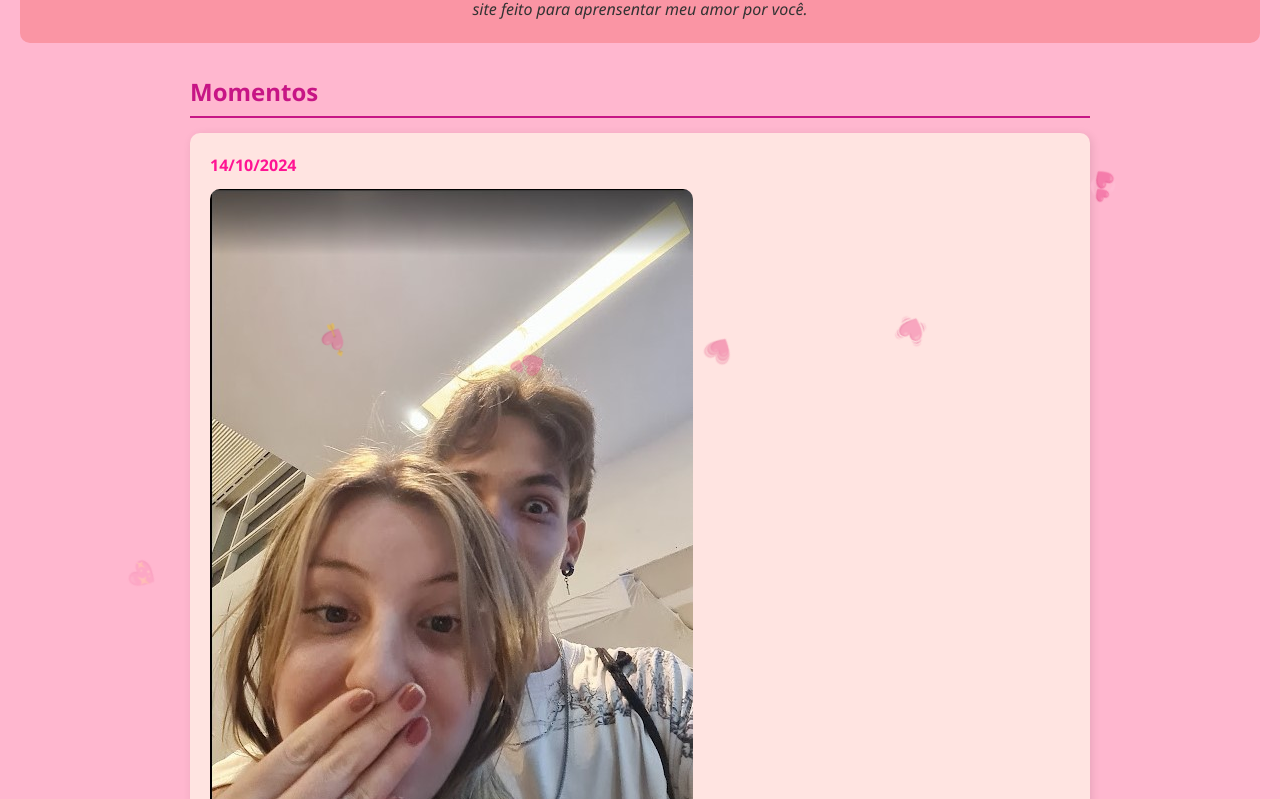
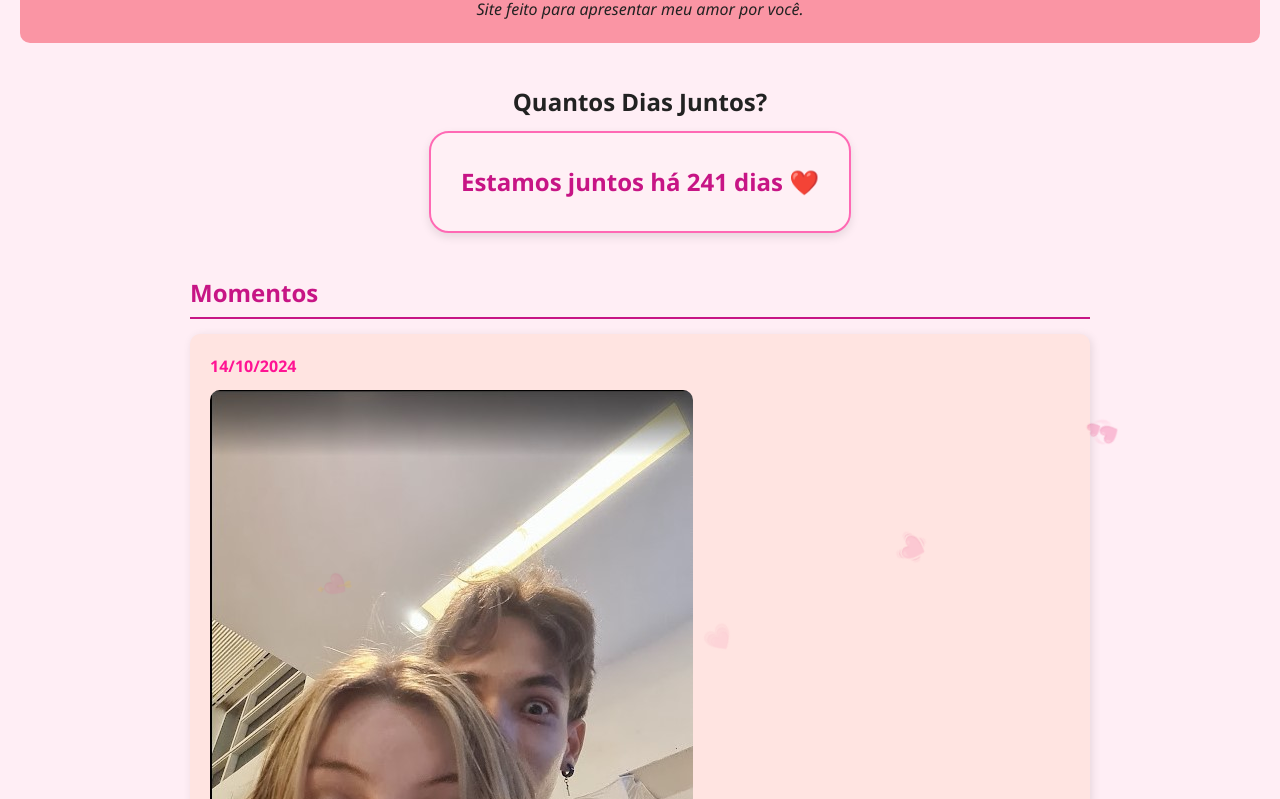
Before and after one commit to CaioBPQ/dia-dos-namorados, a plain HTML site: page dia dos namorados/index.html in a window 1280 px wide. Shown: the part 94-893 px from the top of the page. Drawn offline with nearby package versions, Linux system fonts and the light colour scheme.

Commit message:
Add files via upload

```diff
--- a/dia dos namorados/index.html
+++ b/dia dos namorados/index.html
@@ -5,10 +5,11 @@
     <meta name="viewport" content="width=device-width, initial-scale=1.0">
     <title>Dia Dos Namorados</title>
     <link rel="stylesheet" href="style.css">
+    <link href="https://unpkg.com/aos@2.3.1/dist/aos.css" rel="stylesheet">
+    <script src="https://unpkg.com/aos@2.3.1/dist/aos.js"></script>
 </head>
 <body>
     <div class="chuva-coracoes">
-  <!-- Gere quantos quiser -->
         <span class="coracao" style="left: 10%; animation-duration: 6s; animation-delay: 0s;">💖</span>
         <span class="coracao" style="left: 25%; animation-duration: 7s; animation-delay: 1s;">💘</span>
         <span class="coracao" style="left: 40%; animation-duration: 5s; animation-delay: 2s;">💕</span>
@@ -18,9 +19,16 @@
     </div>
 
     <header>
-        <h1>Para Isabela a Mulher mais linda desse mundo</h1>
-        <p>site feito para aprensentar meu amor por você.</p>
+        <h1>Para Isabela, a mulher mais linda deste mundo</h1>
+        <p>Site feito para apresentar meu amor por você.</p>
     </header>
+   <section id="contador-dias">
+  <h2 data-aos="fade-down">Quantos Dias Juntos?</h2>
+  <div class="contador-box" data-aos="zoom-in">
+    <p id="contador"></p>
+  </div>
+    </section>
+
 
     <main>
        <section id="linha-do-tempo">
@@ -165,14 +173,16 @@
             <p>Clique no botão abaixo para uma pequena surpresa!</p>
             <button onclick="alert('Feliz Dia dos Namorados, meu amor! ❤️')">Abrir Surpresa</button>
         </section>
+
     </main>
+<script src="script.js"></script>
 
     <footer>
         <p>&copy; Caio - Dia dos Namorados 2025</p>
     </footer>
+    <script>
+        AOS.init();
+    </script>
 
-    <script>
-        // Você pode adicionar JavaScript aqui para funcionalidades mais interativas
-    </script>
 </body>
 </html>
--- /dev/null
+++ b/dia dos namorados/script.js
@@ -0,0 +1,4 @@
+const inicio = new Date("2024-10-05");
+const hoje = new Date();
+const diff = Math.floor((hoje - inicio) / (1000 * 60 * 60 * 24));
+document.getElementById("contador").innerText = `Estamos juntos há ${diff} dias ❤️`;
--- a/dia dos namorados/style.css
+++ b/dia dos namorados/style.css
@@ -146,3 +146,35 @@ button:hover {
   animation: descerCoracoes linear infinite;
   opacity: 0.8;
 }
+#contador-dias {
+    text-align: center;
+    margin: 40px auto;
+}
+
+.contador-box {
+    display: inline-block;
+    background-color: #fff0f5;
+    padding: 30px;
+    border: 2px solid #ff69b4;
+    border-radius: 20px;
+    box-shadow: 0 4px 10px rgba(0,0,0,0.1);
+    font-size: 1.5rem;
+    font-weight: bold;
+    color: #c71585;
+    margin-top: 10px;
+}
+@media (max-width: 600px) {
+            .galeria-container {
+                flex-direction: column;
+            }
+        }
+
+        #razoes li::before {
+            content: "❤️ ";
+            margin-right: 5px;
+        }
+
+        body {
+            background-color: #ffeef5;
+            color: #222;
+        }
```
Lines whose indentation alone changed are shown as unchanged.
